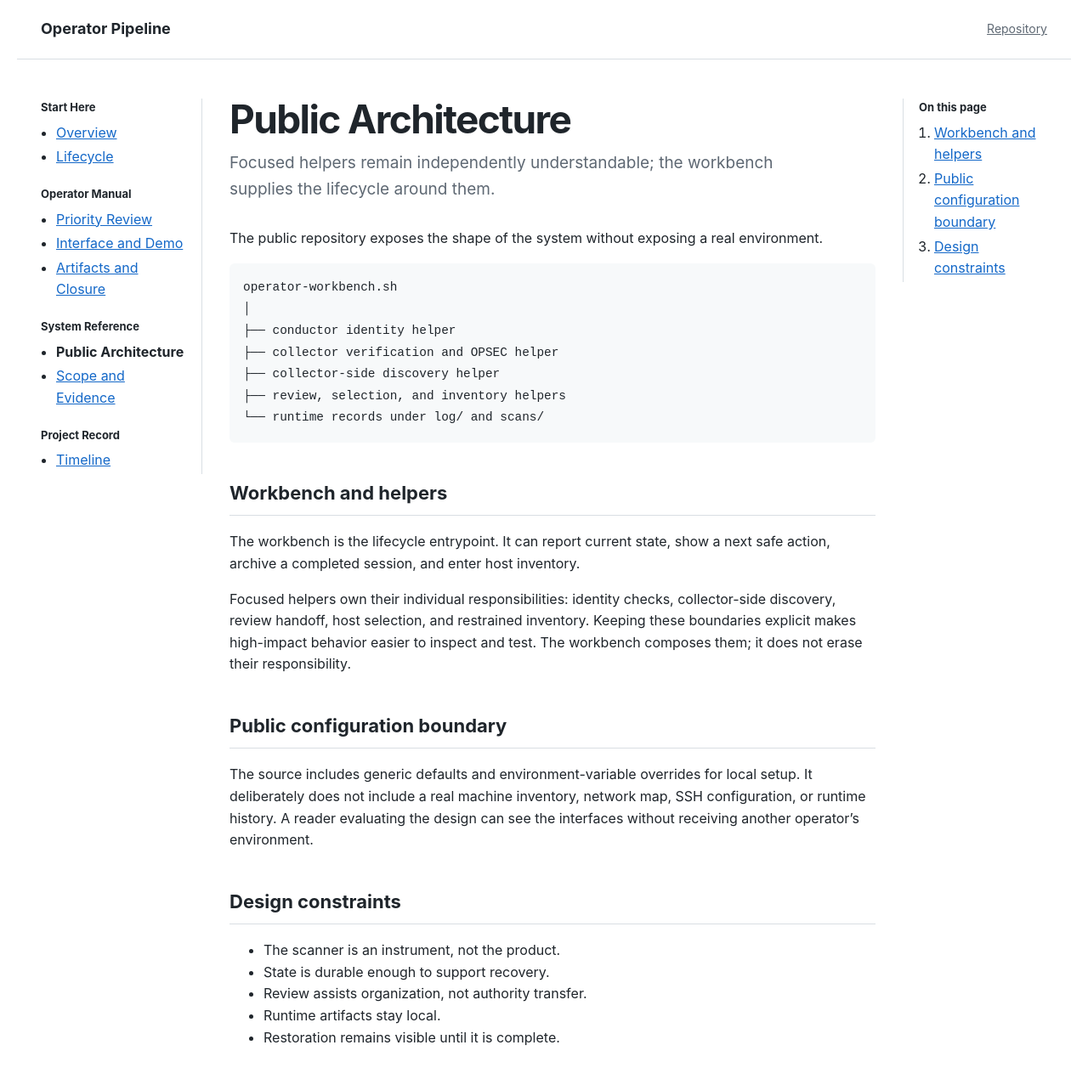
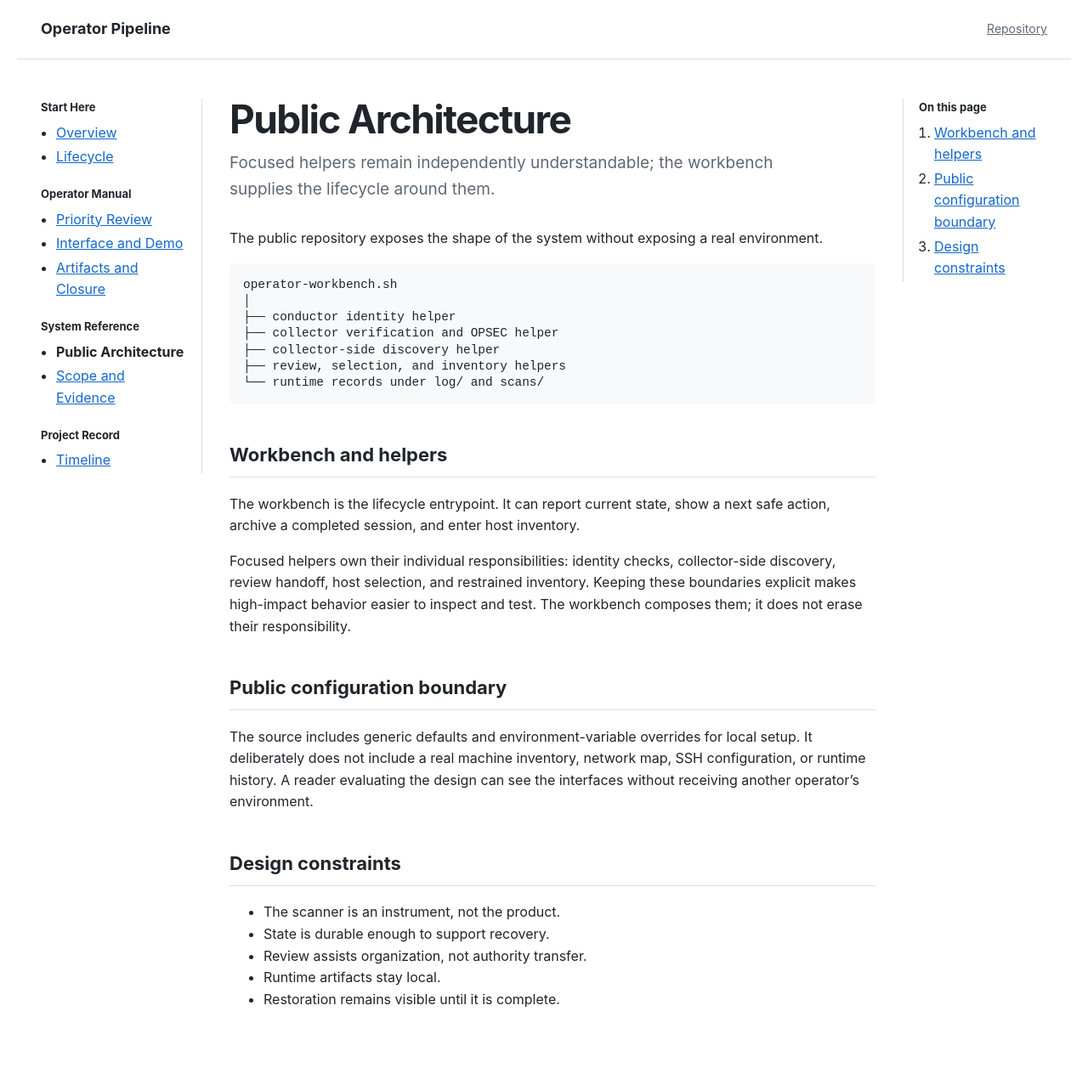
Before and after one commit to broeneatsdinner/operator-pipeline, a Jekyll site: the page built from docs/architecture.md, in a window 1280 px wide and 1322 px high. Shown: the top 1270 px of the window at 85% size. Built offline with Jekyll 4.4.1, drawn with Linux system fonts in a browser that asks for light colours.

Commit message:
Tighten code block line height

```diff
--- a/docs/assets/css/site.css
+++ b/docs/assets/css/site.css
@@ -5,7 +5,7 @@
 .site-name { color: var(--ink); font-size: 18px; font-weight: 650; text-decoration: none; }.repository-link { color: var(--muted); font-size: 14px; }
 .site-shell { max-width: 1240px; margin: 0 auto; padding: 46px 28px 72px; }.standard-shell { display: grid; grid-template-columns: minmax(0, var(--measure)) 190px; gap: 56px; }.reference-shell { display: grid; grid-template-columns: 190px minmax(0, var(--measure)) 160px; gap: 32px; }.content { min-width: 0; }
 h1 { margin: 0 0 12px; font-size: clamp(32px, 4vw, 46px); line-height: 1.08; letter-spacing: -0.035em; } h2 { margin-top: 42px; padding-bottom: 8px; border-bottom: 1px solid var(--rule); font-size: 22px; } h3 { margin-top: 28px; font-size: 18px; }.page-summary { max-width: 650px; margin: 0 0 30px; color: var(--muted); font-size: 19px; }
-a { color: var(--link); } code { padding: 0.12em 0.34em; border-radius: 4px; background: #f1f3f5; font-size: .9em; } pre { overflow-x: auto; padding: 16px; border-radius: 6px; background: var(--surface); } pre code { padding: 0; background: none; }
+a { color: var(--link); } code { padding: 0.12em 0.34em; border-radius: 4px; background: #f1f3f5; font-size: .9em; } pre { overflow-x: auto; padding: 16px; border-radius: 6px; background: var(--surface); line-height: 1.2; } pre code { padding: 0; background: none; }
 table { width: 100%; margin: 24px 0; border-collapse: collapse; text-align: left; } th { padding: 10px 4px; border-bottom: 3px solid var(--rule); font-weight: 650; } td { padding: 13px 4px; border-bottom: 1px solid var(--rule); vertical-align: top; } th + th, td + td { padding-left: 28px; } tbody tr:last-child td { border-bottom: 0; }
 .sidebar, .page-toc { align-self: start; position: sticky; top: 22px; }.sidebar { padding-right: 18px; border-right: 1px solid var(--rule); }.page-toc { padding-left: 18px; border-left: 1px solid var(--rule); }.page-toc h2, .nav-section h2 { margin: 0 0 7px; padding: 0; border: 0; font-size: 13px; }.page-toc ol, .nav-section ul { margin: 0; padding-left: 18px; }.page-toc li, .nav-section li { margin: 3px 0; }.page-toc .toc-subsection { margin-left: 12px; }.nav-section + .nav-section { margin-top: 20px; }.nav-section a[aria-current="page"] { color: var(--ink); font-weight: 650; text-decoration: none; }
 @media (max-width: 980px) { .reference-shell { grid-template-columns: 180px minmax(0, 1fr); }.reference-shell .page-toc { grid-column: 2; } } @media (max-width: 820px) { .standard-shell, .reference-shell { display: block; padding-top: 32px; }.sidebar, .page-toc { position: static; margin-top: 48px; padding: 18px 0 0; border: 0; border-top: 1px solid var(--rule); } }
```
